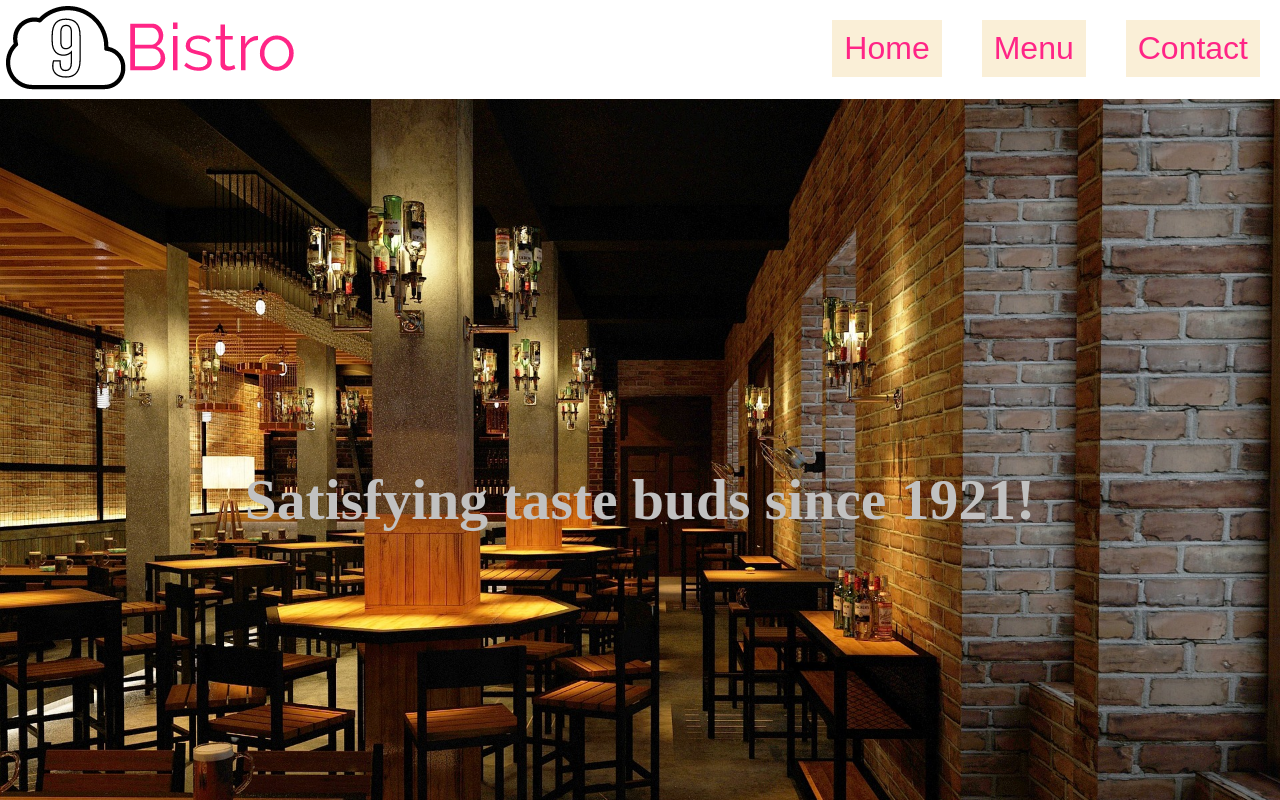
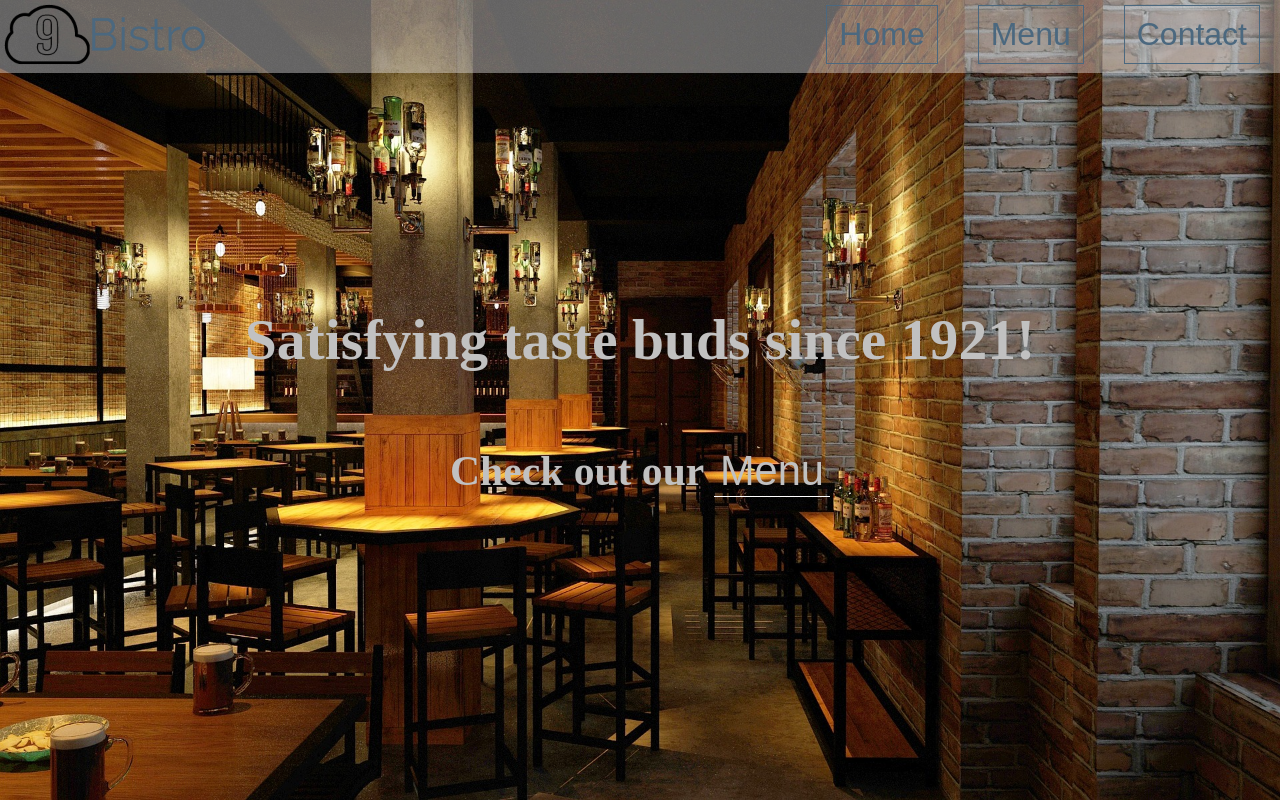
Before and after one commit to SebastienPJ/restaurant-page, a website built with webpack: page dist/index.html in a window 1280 px wide. Both pictures are taken after a click on the button "Home". Shown: the top 800 px of the page. Built offline with nearby package versions, Linux system fonts and the light colour scheme.

Commit message:
finished home-page, style changes, changed logo

```diff
--- a/src/contact.js
+++ b/src/contact.js
@@ -1,8 +1,13 @@
-import { createNavBar } from "./home";
+import { clearPage, createNavBar } from "./home";
 
 
 const createContactPage = function() {
+
+  clearPage();
+
   console.log('Contact page has been created')
+
+
 
 
   const topDiv = document.querySelector('#content');
--- a/src/home.js
+++ b/src/home.js
@@ -1,5 +1,4 @@
-import backgroundImage from "./images/back-rice.jpeg";
-import Icon from "./images/icon.png";
+import Icon from "./images/logo.png";
 import { createMenuPage } from "./menu";
 import { createContactPage }  from "./contact"
 
@@ -11,6 +10,8 @@ const clearPage = function() {
 
 
 const createHomePage = function() {
+
+  clearPage();
 
 
   const mainDiv = document.querySelector('#content');
@@ -37,7 +38,12 @@ const createHomePage = function() {
   home.appendChild(message);
 
 
+  const callToAction = document.createElement('h2');
+  callToAction.innerHTML = 'Check out our <button class="menu-link">Menu</button>';
+  home.appendChild(callToAction);
 
+
+  /***** FOOTER *****/
   const footer = document.createElement('footer');
   footer.classList.add('footer');
   footer.innerHTML = `
@@ -61,6 +67,10 @@ const createHomePage = function() {
   </div> `
 
   mainDiv.appendChild(footer);
+
+
+  const menuLink = document.querySelector('.menu-link');
+  menuLink.addEventListener('click', createMenuPage)
 
 };
 
@@ -100,32 +110,23 @@ const createNavBar = function() {
   /***** HOME PAGE *****/
   const homeButton = document.createElement('button');
   homeButton.textContent = "Home";
-  homeButton.addEventListener("click", () => {
-    clearPage();
-    createHomePage();
-  });
+  homeButton.addEventListener("click", createHomePage);
   navButtons.appendChild(homeButton);
 
 
   /***** MENU PAGE ******/
   const menuButton = document.createElement('button');
   menuButton.textContent = "Menu"
-  menuButton.addEventListener("click", () => {
-    clearPage();
-    createMenuPage();
-  });
+  menuButton.addEventListener("click", createMenuPage);
   navButtons.appendChild(menuButton);
 
 
 
 
-  /***** CONTACt PAGE *****/
+  /***** CONTACT PAGE *****/
   const contactButton = document.createElement('button');
   contactButton.textContent = "Contact";
-  contactButton.addEventListener("click", () => {
-    clearPage();
-    createContactPage();
-  })
+  contactButton.addEventListener("click", createContactPage);
   navButtons.appendChild(contactButton);
 
   return navBar;
@@ -133,4 +134,4 @@ const createNavBar = function() {
 };
 
 
-export { createHomePage, createNavBar }
+export { createHomePage, createNavBar, clearPage }
--- a/src/menu.js
+++ b/src/menu.js
@@ -1,8 +1,13 @@
-import { createNavBar } from "./home";
+import { createNavBar, clearPage } from "./home";
+
+
+const createMenuPage = function() {
+
+
+    clearPage()
 
 
 
-const createMenuPage = function() {
     console.log("menu Page created")
 
     const contentDiv = document.querySelector('#content');
@@ -84,6 +89,7 @@ const createMenuPage = function() {
 
     const breakfastButton = document.querySelector('.breakfast');
     breakfastButton.addEventListener('click', () => {
+        // console.log(this)
         console.log("Breakfast time!")
 
         menuHeader.style.backgroundImage = "url('./img/menu.jpg')";
--- a/src/styles.css
+++ b/src/styles.css
@@ -11,8 +11,8 @@ body {
 }
 
 h1 {
-  font-size: calc(2em + 2vw);
-  color: rgb(193, 193, 193);
+  font-size: calc(2em + 3vw);
+  color: #4b687f;
 }
 
 main {
@@ -28,56 +28,90 @@ header {
   align-items: center;
 }
 
+/******* NAV BAR *******/
+
 .navigation-section {
   display: flex;
   justify-content: space-between;
+  position: fixed;
+  width: 100%;
+  background-color: rgba(248, 246, 246, 0.4);
+
 }
 
 
 nav button {
-  margin: 20px;
-  border: none;
+  margin: 5px 20px;
+  border: 1px solid #4b687f;
   outline: none;
   cursor: pointer;
   font-size: 2rem;
   padding: 10px 12px;
-  background-color: #FAEFD7;
-  color: #ff2586;
+  background-color: transparent;
+  color: #4b687f;
+
+
+
+
+  /*   background-color: #FAEFD7;
+  color: #ff2586; */
 }
 
 nav button:hover {
-  background:#ff2586;
-  color: black;
+  background:#4b687f;
+  color: white;
 }
+
+
 
 
 
 /***** HOME PAGE SECTION *****/
 
 .home-page {
-  /* background-image: url('images/homepage.jpg'); */
-  /* background-image: url('images/homeimage.jpg'); */
+  display: flex;
+  flex-direction: column;
+  height: 100vh;
+}
 
-  /* background-image: url('images/bistro.jpg'); */
-  /* background-position: left; */
-  /* background-size: cover; */
+.home-page h1{
+  color: #c1c1c1;
+  font-size: calc(2em + 2vw);
+}
+
+.home-page h2 {
+  color: #c1c1c1;
+  font-size: calc(1em + 2vw);
+}
+
+.menu-link {
+  border: none;
+  border-bottom: 1px solid white;
+  background: transparent;
+  cursor: pointer;
+  font-size: calc(1rem + 2vw);
+  color: #c1c1c1;
+}
 
 
-  height: 100vh;
+.menu-link:hover {
+  color: #4b687f;
+  border-bottom: 1px solid #4b687f;
 }
+
+
 
 .footer {
   display: flex;
   flex-wrap: wrap;
   justify-content: space-evenly;
-  /* background: rgb(138, 138, 138); */
   background: #1f1f1f;
+  padding: 20px 0;
 
   color: rgb(193, 193, 193);
-  /* border-top: 3px solid black; */
+}
 
-  /* height: 100px; */
-}
+
 
 
 
@@ -90,11 +124,6 @@ nav button:hover {
   background-repeat: no-repeat;
   background-position: center;
   height: 500px;
-}
-
-.menu-header h1 {
-  font-size: calc(2em + 5vw);
-
 }
 
 
@@ -178,7 +207,7 @@ nav button:hover {
 
 
 .contact-form h2 {
-text-align: center;
+  text-align: center;
 
 
 }
```
Also changed, not shown: src/index.js (+0 -39 lines), dist/img/icon.png (deleted), dist/img/logo.png (added), dist/main.js, src/images/logo.png (added), 1 other file.
